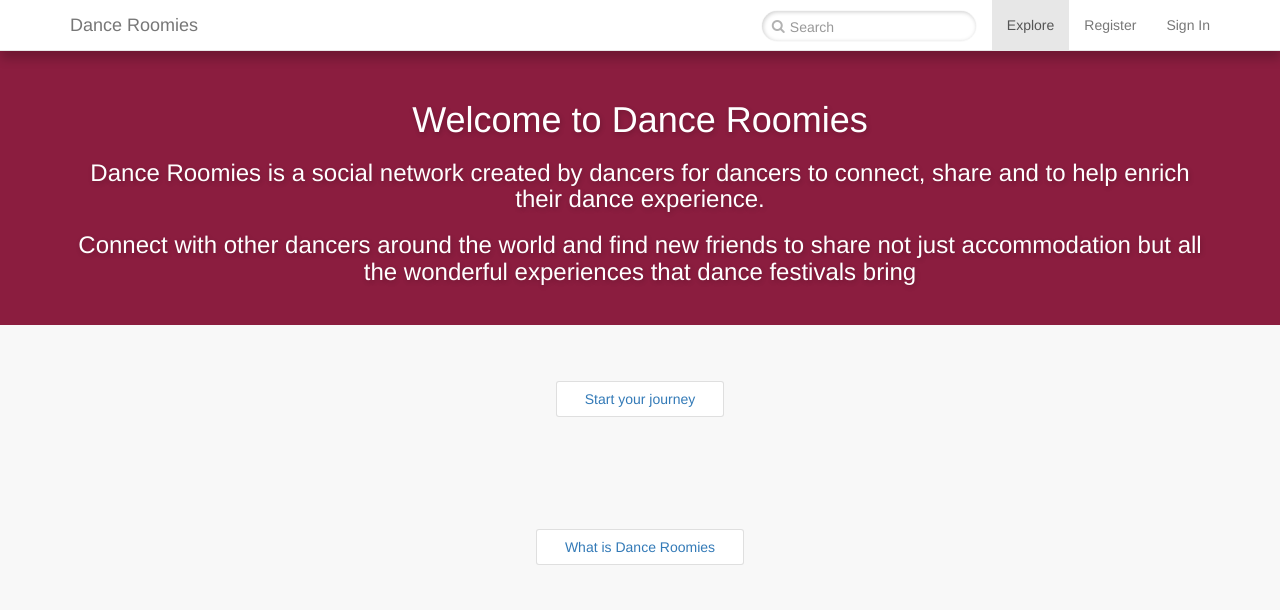
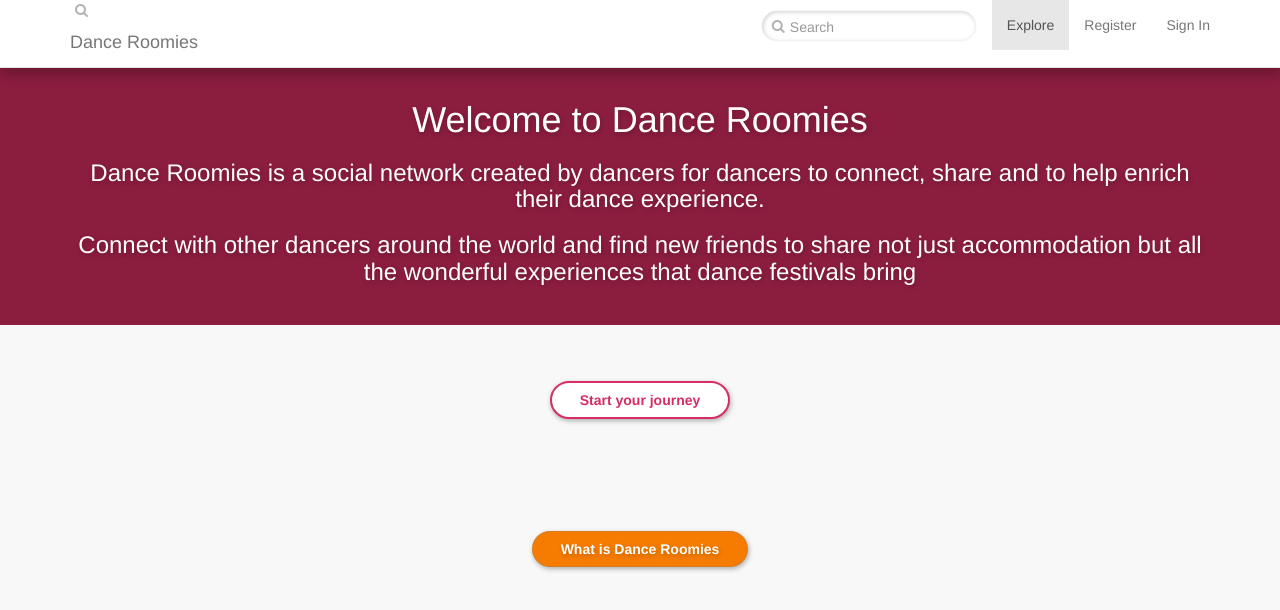
Before and after one commit to Catherinecao/Dance-Roomies, a PHP site: page / in a window 1280 px wide. Shown: the top 610 px of the page. Run offline with PHP 8.4, Linux system fonts and the light colour scheme; some libraries are stand-ins or nearby versions.

Commit message:
setting for index

```diff
--- a/css/main.css
+++ b/css/main.css
@@ -20,7 +20,7 @@ hr {
   padding: 0.5em 2em;
   background-color: white;
   white-space: normal;
-  border-radius: 3px; }
+  border-radius: 20px; }
   @media (min-width: 768px) {
     .btn {
       margin-top: 4em;
@@ -93,6 +93,29 @@ ul li {
 .col-sm-12 {
   padding: 25px auto; }
 
+.sign-in {
+  border-color: #D72D62;
+  border-width: 2px;
+  box-shadow: 1px 2px 5px rgba(0, 0, 0, 0.3);
+  color: #D72D62; }
+  .sign-in:hover {
+    background-color: #D72D62;
+    color: white;
+    text-shadow: 1px 2px 5px rgba(0, 0, 0, 0.2);
+    box-shadow: 1px 5px 10px rgba(0, 0, 0, 0.3);
+    transition: background-color  0.2s, text-shadow 0.2s, color 0.2s,  box-shadow 0.2s, easing-in-out; }
+
+.w-i-d-r {
+  background-color: #F57C00;
+  color: white;
+  text-shadow: 1px 2px 5px rgba(0, 0, 0, 0.2);
+  box-shadow: 1px 2px 5px rgba(0, 0, 0, 0.3); }
+  .w-i-d-r:hover {
+    background-color: #FF9800;
+    color: white;
+    box-shadow: 1px 5px 10px rgba(0, 0, 0, 0.3);
+    transition: background-color  0.2s,box-shadow 0.2s, easing-in-out; }
+
 img {
   width: 100%;
   margin: 10px 0; }
@@ -107,12 +130,13 @@ img {
       display: block; } }
 
 .half-circle {
-  background: #676767;
+  background: #FF9800;
   text-align: center;
   padding-top: 50px;
   display: inline-block;
   margin-left: auto;
   margin-right: auto;
+  color: white;
   height: 150px;
   width: 300px;
   border-radius: 300px 300px 0 0;
@@ -233,14 +257,14 @@ img {
     .card .blur p {
       color: gray; }
   .card:hover {
-    box-shadow: 1px 4px 8px rgba(0, 0, 0, 0.1);
+    box-shadow: 1px 5px 10px rgba(0, 0, 0, 0.3);
     background-color: rgba(0, 0, 0, 0.7);
     transition-timing-function: ease-in-out;
     -webkit-transition: box-shadow 0.1s, background-color 0.1s;
     transition: box-shadow 0.1s, background-color 0.1s; }
     .card:hover .title {
       color: white;
-      text-shadow: 1px 4px 8px rgba(0, 0, 0, 0.1); }
+      text-shadow: 1px 5px 10px rgba(0, 0, 0, 0.3); }
     .card:hover .border-bottom {
       border-color: #D72D62; }
     .card:hover p {
@@ -367,6 +391,11 @@ img {
   .single-event .row {
     margin: 0; }
   .single-event .img {
+    background-image: url(../img/Two_dancers-2.png);
+    background-repeat: no-repeat;
+    background-size: cover;
+    width: 100%;
+    height: 100px;
     color: rgba(0, 0, 0, 0.6);
     padding: 0; }
     .single-event .img img {
--- a/index.html
+++ b/index.html
@@ -16,6 +16,9 @@
   <div class="container">
     <!-- Brand and toggle get grouped for better mobile display -->
     <div class="navbar-header">
+    	<div class="mobile-menu">
+    		<i type="submit" class="fa fa-search"></i>
+    	</div>
       <button type="button" class="navbar-toggle collapsed" data-toggle="collapse" data-target="#bs-example-navbar-collapse-1" aria-expanded="false">
         <span class="sr-only">Toggle navigation</span>
         <span class="icon-bar"></span>
@@ -56,11 +59,11 @@
 	</div>
 
 	<div class="col-md-12">
-		<a class="btn" href="#" id="sign-in">Start your journey</a>
+		<a class="btn sign-in" href="#" id="sign-in"><strong>Start your journey</strong></a>
 	</div>
 
 	<div class="col-md-12">
-		<a class="btn w-i-d-r" href="#" id="w-i-d-r">What is Dance Roomies</a>
+		<a class="btn w-i-d-r" href="#" id="w-i-d-r"><strong>What is Dance Roomies</strong></a>
 	</div>
 
 	<div class="what-is-dance-roomies clearfix">
@@ -83,7 +86,7 @@
 						<img class="img-circle" src="img/Two_dancers.jpg" alt="">
 					</div>
 					<div class="col-sm-8">
-						<h3>Build your personal page</h3>
+						<h3>Join various events</h3>
 						<hr>
 						<p>Search<br>schedule<br>plan for dance events</p>
 					</div>
@@ -95,7 +98,7 @@
 						<img class="img-circle" src="img/Two_dancers.jpg" alt="">
 					</div>
 					<div class="col-sm-8">
-						<h3>Build your personal page</h3>
+						<h3>Find </h3>
 						<hr>
 						<p>Search<br>schedule<br>plan for dance events</p>
 					</div>
--- a/sass/base/_setting.scss
+++ b/sass/base/_setting.scss
@@ -24,7 +24,7 @@ hr{
   padding:0.5em 2em;
   background-color: $background-color-lable;
   white-space: normal;
-  border-radius:3px;
+  border-radius:20px;
 
   @media (min-width:$tablet-min-width){
     margin-top:4em;
--- a/sass/base/_variable.scss
+++ b/sass/base/_variable.scss
@@ -28,7 +28,7 @@ $dark-orange:#F57C00;
 $darker-orange:#724400;
 
 
-$background-color-start:$dark-gray;
+$background-color-start:$orange;
 $background-gray:transparentize($gray,0.95);
 
 $info-color:$gray;
@@ -39,7 +39,7 @@ $dropshadow-menu:1px -2px 5px transparentize(black,0.85);
 $dropshadow-text:1px 2px 5px transparentize(black,0.8);
 $dropshadow-point:1px 1px 2px transparentize(black,0.75);
 $dropshadow-card:1px 2px 5px transparentize(black,0.9);
-$dropshadow-hover:1px 4px 8px transparentize(black,0.9);
+$dropshadow-hover:1px 5px 10px transparentize(black,0.7);
 $dropshadow-filter:$dropshadow-text;
 $dropshadow-inset:1px 1px 3px transparentize(black,0.8) inset;
 
--- a/sass/event/_single-event.scss
+++ b/sass/event/_single-event.scss
@@ -1,15 +1,20 @@
 .single-event{
 	margin-bottom:10px;
 	border-radius:3px;
-  	box-shadow:$dropshadow-card;
-  	background-color:$white;
-  	padding:0;
+  box-shadow:$dropshadow-card;
+  background-color:$white;
+  padding:0;
 
   	.row{
   		margin:0;
   	}
 
   	.img{
+      background-image: url(../img/Two_dancers-2.png);
+      background-repeat: no-repeat;
+      background-size:cover;
+      width: 100%;
+      height: 100px;
   		color:transparentize(black,0.4);
   		padding: 0;
   		img{
--- a/sass/home/_intro.scss
+++ b/sass/home/_intro.scss
@@ -14,6 +14,33 @@
 .col-sm-12{
 
 	padding:25px auto;
+}
+
+.sign-in{
+	border-color:$light-theme;
+	border-width:2px;
+	box-shadow:$dropshadow;
+	color:$light-theme;
+	&:hover{
+		background-color:$light-theme;
+		color:$white;
+		text-shadow: $dropshadow-text;
+		box-shadow:$dropshadow-hover;
+		transition: background-color  0.2s, text-shadow 0.2s, color 0.2s,  box-shadow 0.2s, easing-in-out;
+	}
+}
+
+.w-i-d-r{
+	background-color:$dark-orange;
+	color:$white;
+	text-shadow: $dropshadow-text;
+	box-shadow:$dropshadow;
+	&:hover{
+		background-color:$orange;
+		color:$white;
+		box-shadow:$dropshadow-hover;
+		transition: background-color  0.2s,box-shadow 0.2s, easing-in-out;
+	}
 }
 
 img{
@@ -39,6 +66,7 @@ img{
 	display:inline-block;
 	margin-left:auto;
 	margin-right:auto;
+	color:$white;
 
 	@include half-circle(0);
 
```
Also changed, not shown: single event.html (+23 -26 lines), 1 other file.
